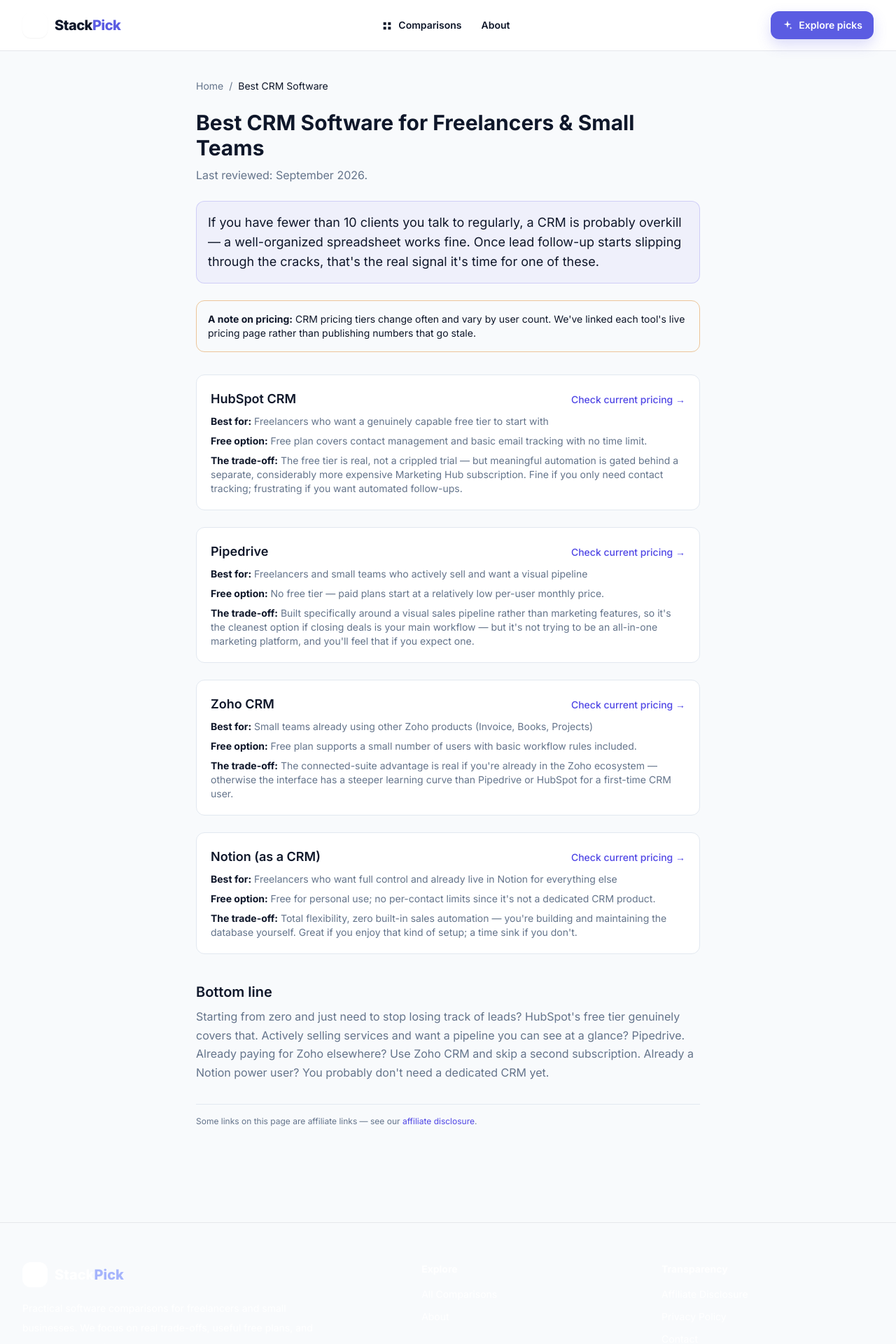
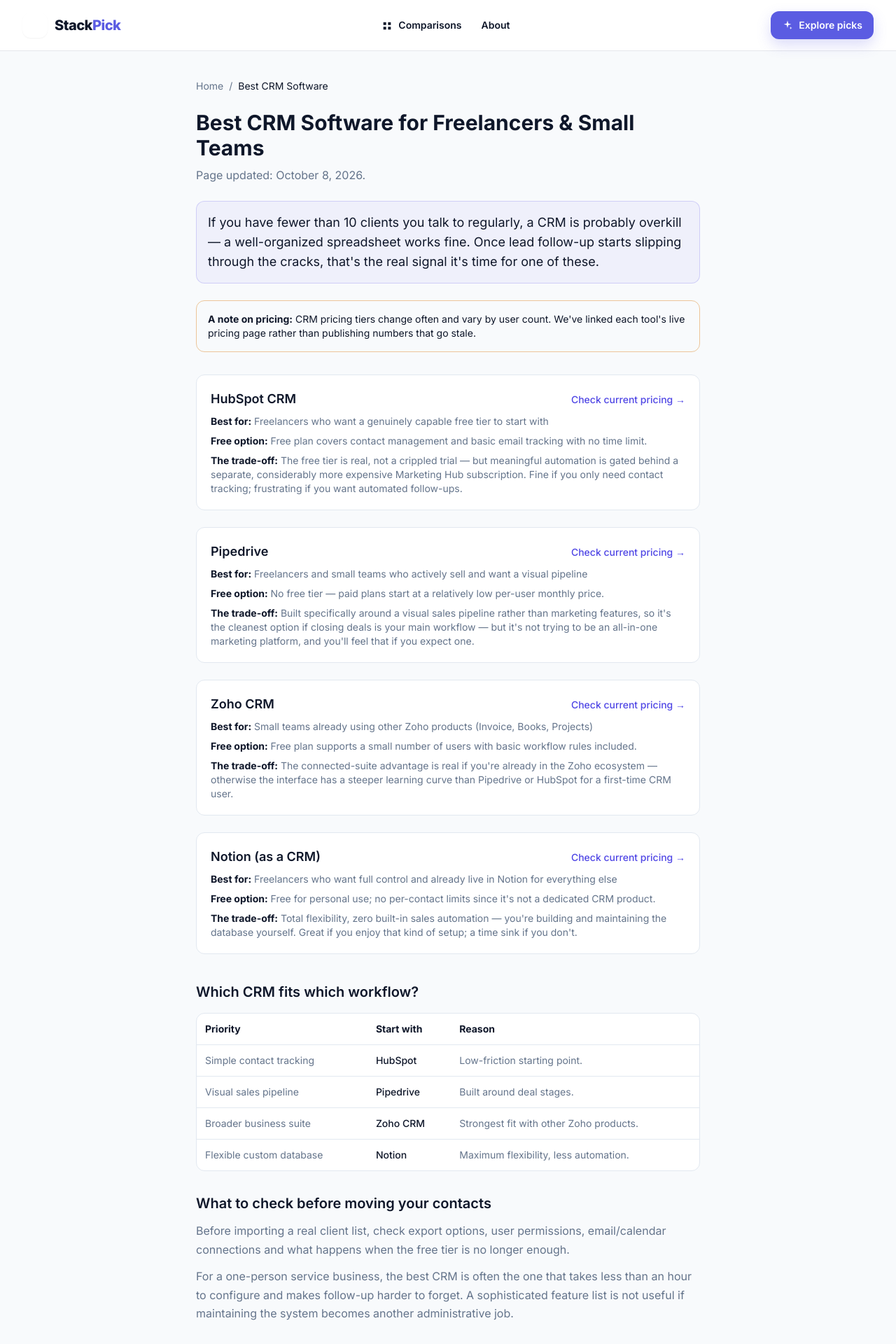
Before and after one commit to LinukaBandara/StackPick, a Next.js app: page /best/crm-software in a window 1280 px wide. Shown: the top 1920 px of the page at 70% size. Built offline with nearby package versions, Linux system fonts and the light colour scheme; no server answers.

Commit message:
Upgrade article quality: app/best/crm-software/page.tsx

```diff
--- a/app/best/crm-software/page.tsx
+++ b/app/best/crm-software/page.tsx
@@ -14,7 +14,7 @@ const articleJsonLd = {
   headline: "Best CRM Software for Freelancers & Small Teams",
   description: "An honest comparison of CRM tools for freelancers and small teams.",
   url: "/best/crm-software",
-  dateModified: "2026-09-24",
+  dateModified: "2026-10-08",
 };
 
 interface Tool {
@@ -72,7 +72,7 @@ export default function CrmSoftwarePage() {
       </nav>
 
       <h1 className="text-3xl font-bold text-ink mb-2">Best CRM Software for Freelancers & Small Teams</h1>
-      <p className="text-slate mb-1">Last reviewed: September 2026.</p>
+      <p className="text-slate mb-1">Page updated: October 8, 2026.</p>
       <p className="text-lg text-ink bg-indigo/5 border border-indigo/20 rounded-card p-4 my-6">
         If you have fewer than 10 clients you talk to regularly, a CRM is probably overkill — a
         well-organized spreadsheet works fine. Once lead follow-up starts slipping through the
@@ -105,6 +105,18 @@ export default function CrmSoftwarePage() {
         ))}
       </div>
 
+      <h2 className="text-xl font-semibold text-ink mt-10 mb-4">Which CRM fits which workflow?</h2>
+      <div className="overflow-x-auto rounded-card border border-borderc bg-white mb-8">
+        <table className="w-full text-sm"><thead><tr className="border-b border-borderc text-left"><th className="p-3">Priority</th><th className="p-3">Start with</th><th className="p-3">Reason</th></tr></thead><tbody>
+        <tr className="border-b border-borderc"><td className="p-3 text-slate">Simple contact tracking</td><td className="p-3 font-medium">HubSpot</td><td className="p-3 text-slate">Low-friction starting point.</td></tr>
+        <tr className="border-b border-borderc"><td className="p-3 text-slate">Visual sales pipeline</td><td className="p-3 font-medium">Pipedrive</td><td className="p-3 text-slate">Built around deal stages.</td></tr>
+        <tr className="border-b border-borderc"><td className="p-3 text-slate">Broader business suite</td><td className="p-3 font-medium">Zoho CRM</td><td className="p-3 text-slate">Strongest fit with other Zoho products.</td></tr>
+        <tr><td className="p-3 text-slate">Flexible custom database</td><td className="p-3 font-medium">Notion</td><td className="p-3 text-slate">Maximum flexibility, less automation.</td></tr>
+        </tbody></table>
+      </div>
+      <h2 className="text-xl font-semibold text-ink mb-3">What to check before moving your contacts</h2>
+      <p className="text-slate mb-3">Before importing a real client list, check export options, user permissions, email/calendar connections and what happens when the free tier is no longer enough.</p>
+      <p className="text-slate mb-6">For a one-person service business, the best CRM is often the one that takes less than an hour to configure and makes follow-up harder to forget. A sophisticated feature list is not useful if maintaining the system becomes another administrative job.</p>
       <h2 className="text-xl font-semibold text-ink mt-10 mb-2">Bottom line</h2>
       <p className="text-slate">
         Starting from zero and just need to stop losing track of leads? HubSpot's free tier
```
